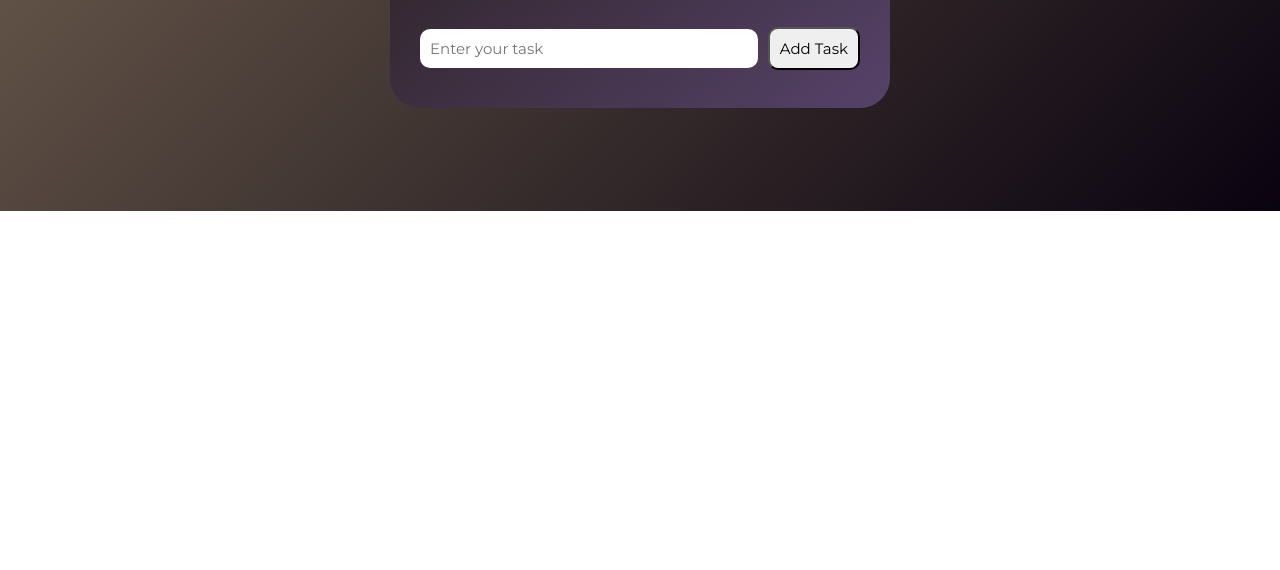
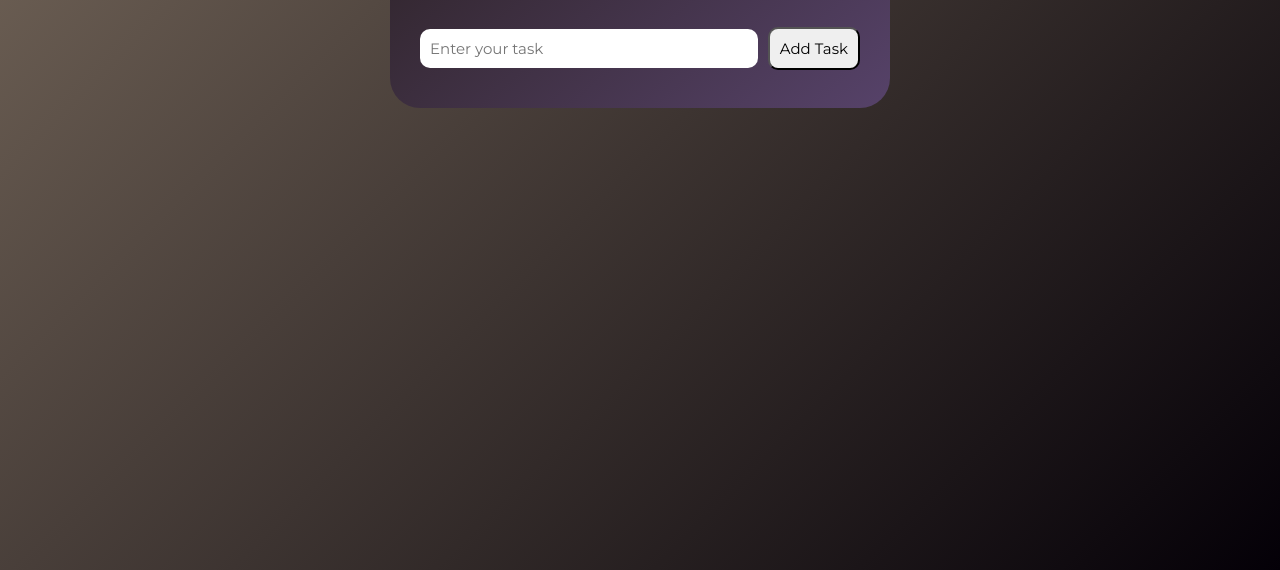
Before and after one commit to solutiontech214/ToDoList, a plain HTML site: page index.html in a window 1280 px wide. Shown: the part 250-820 px from the top of the page. Drawn offline with Linux system fonts and the light colour scheme.

Commit message:
color changes

```diff
--- a/css/style.css
+++ b/css/style.css
@@ -8,10 +8,11 @@
 }
 
 body {
-    background: linear-gradient(135deg, #6f5f4f, #0a0310);
+    background: linear-gradient(135deg, #76685b, #040007);
     background-repeat: no-repeat;
     background-size:auto;
-
+   width: 100%;
+   height: 100vh;
 
 }
 
```
